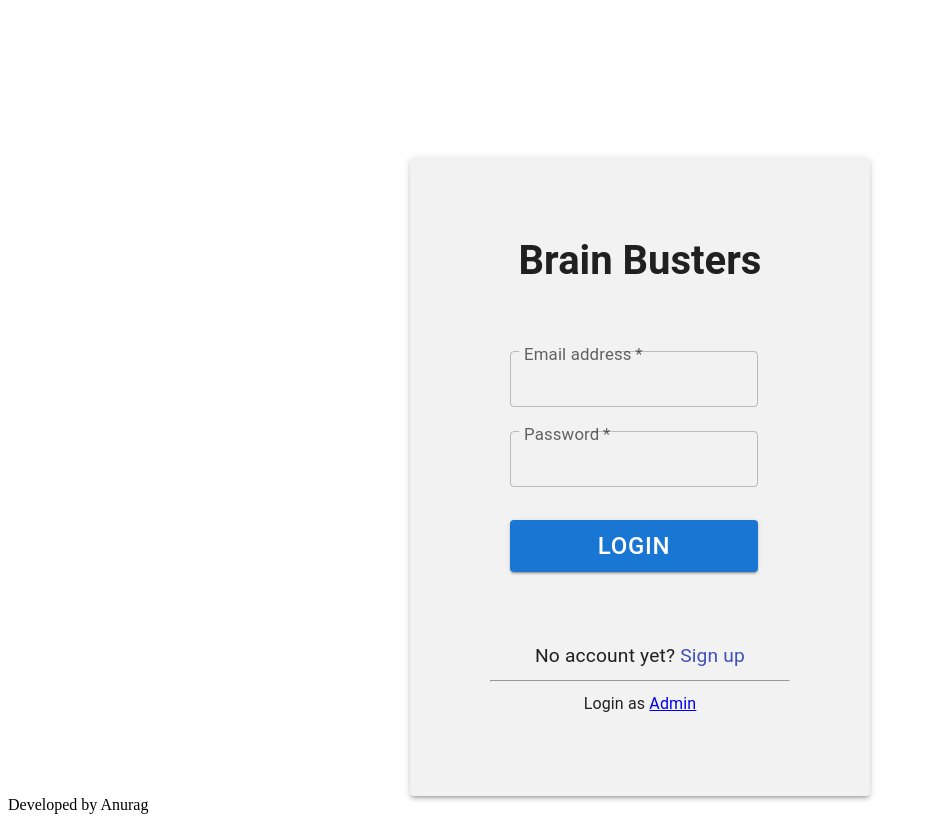
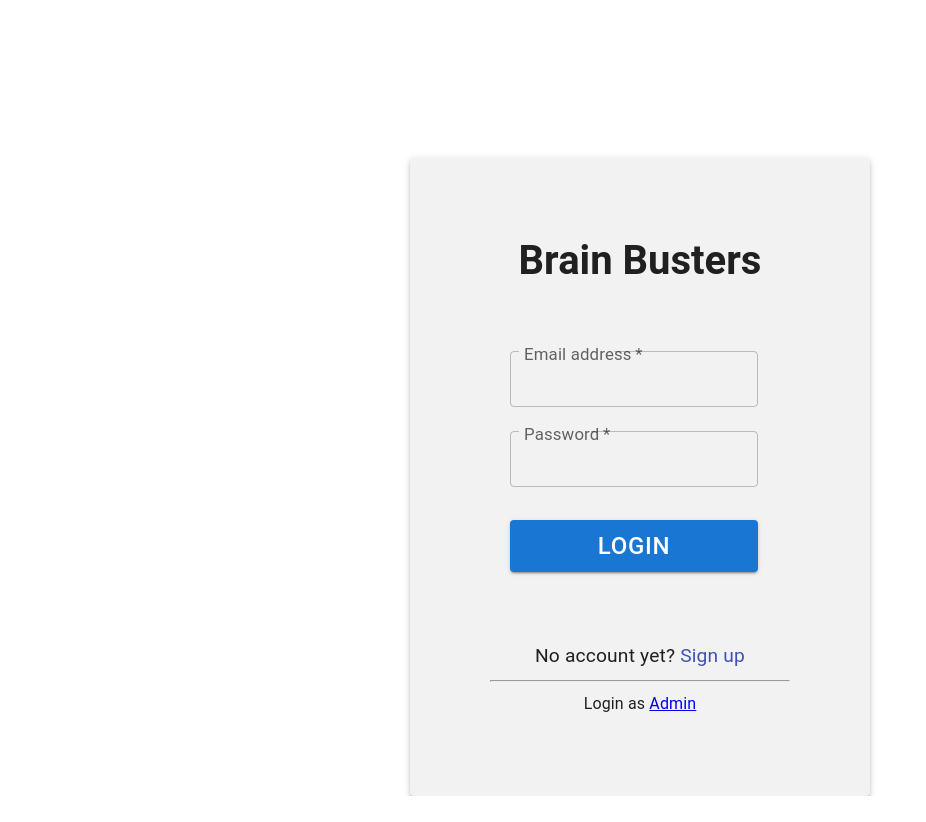
Before and after one commit to nigdifg/Brain-Busters, a React (Create React App) app: page / in a window 1280 px wide. Shown: the whole page, without its empty margins (0-926 px from the left). Built offline with nearby package versions, Linux system fonts and the light colour scheme; no server answers; the HTML template or start-up script is replaced by a standard one.

Commit message:
removed footer

```diff
--- a/src/App.js
+++ b/src/App.js
@@ -33,9 +33,9 @@
 
       </Routes>
       </BrowserRouter>
-      <footer>
+      {/* <footer>
         Developed by Anurag
-      </footer>
+      </footer> */}
       </div>
 
     );
```
